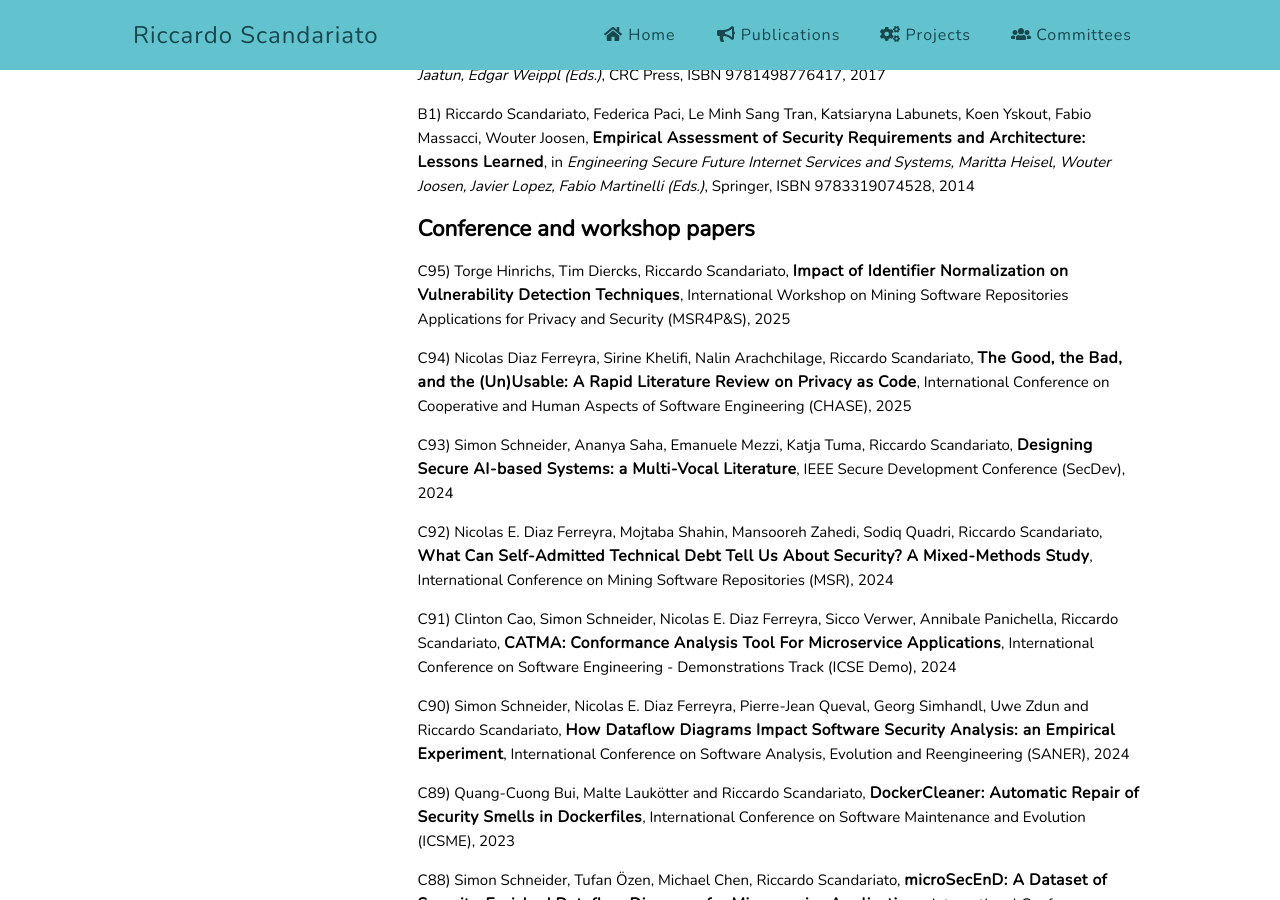
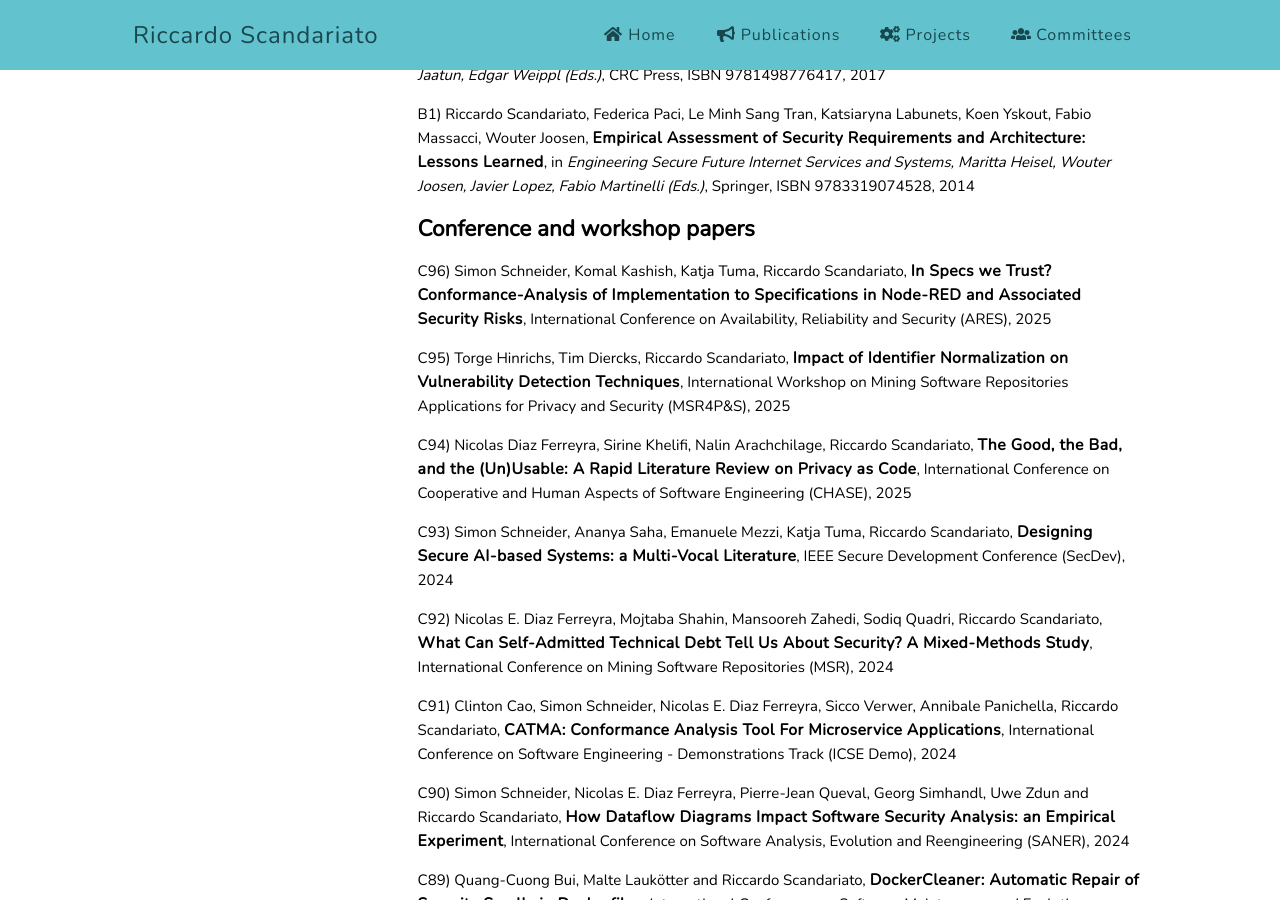
Before and after one commit to riccardoscandariato/riccardoscandariato.github.io, a Jekyll site: the page built from pubs.md, in a window 1280 px wide and 900 px high, scrolled down 2899 px. Built offline with Jekyll 4.4.1, drawn with Linux system fonts in a browser that asks for light colours.

Commit message:
more pubs

```diff
--- a/pubs.md
+++ b/pubs.md
@@ -76,6 +76,7 @@ title: Publications
 
 <h2>Conference and workshop papers</h2>
 
+<p>C96) Simon Schneider, Komal Kashish, Katja Tuma, Riccardo Scandariato, <strong>In Specs we Trust? Conformance-Analysis of Implementation to Specifications in Node-RED and Associated Security Risks</strong>, International Conference on Availability, Reliability and Security (ARES), 2025</p>
 
 <p>C95) Torge Hinrichs, Tim Diercks, Riccardo Scandariato, <strong>Impact of Identifier Normalization on Vulnerability Detection Techniques</strong>, International Workshop on Mining Software Repositories Applications for Privacy and Security (MSR4P&amp;S), 2025</p>
 
```
